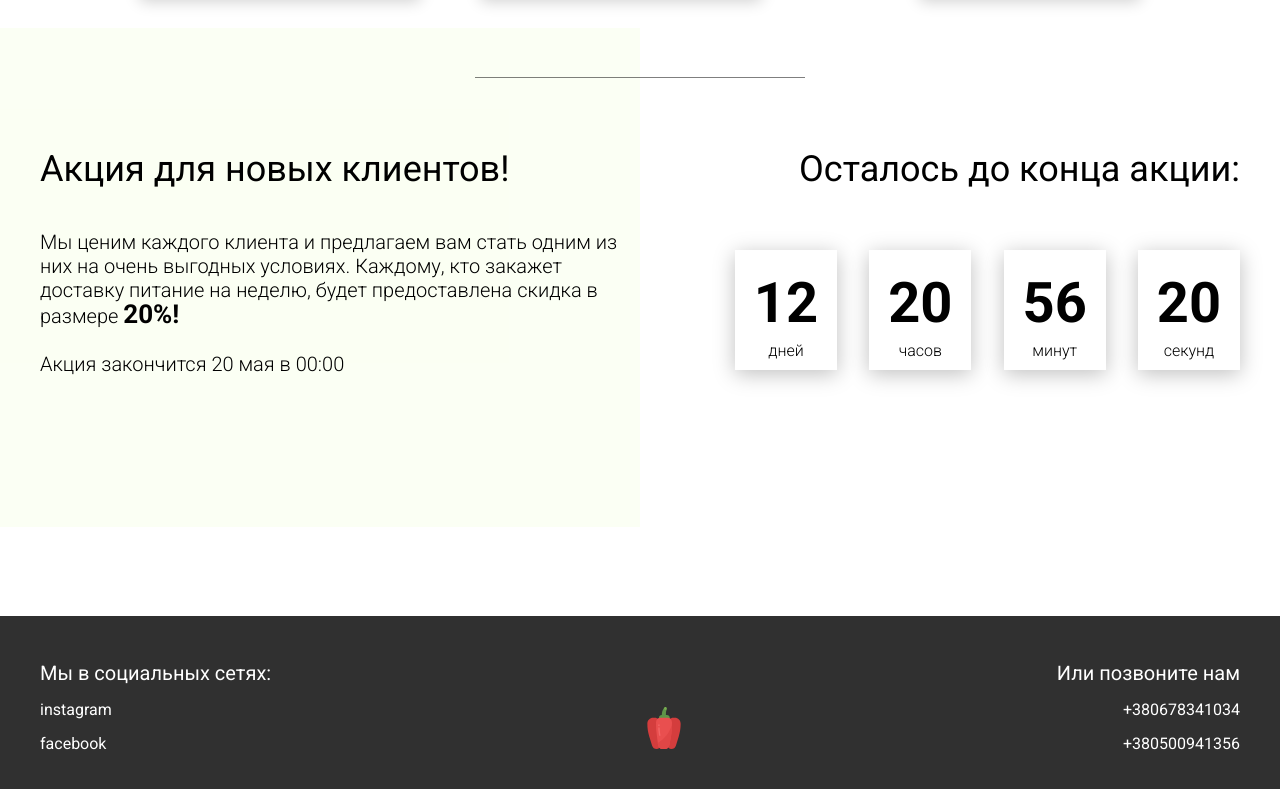
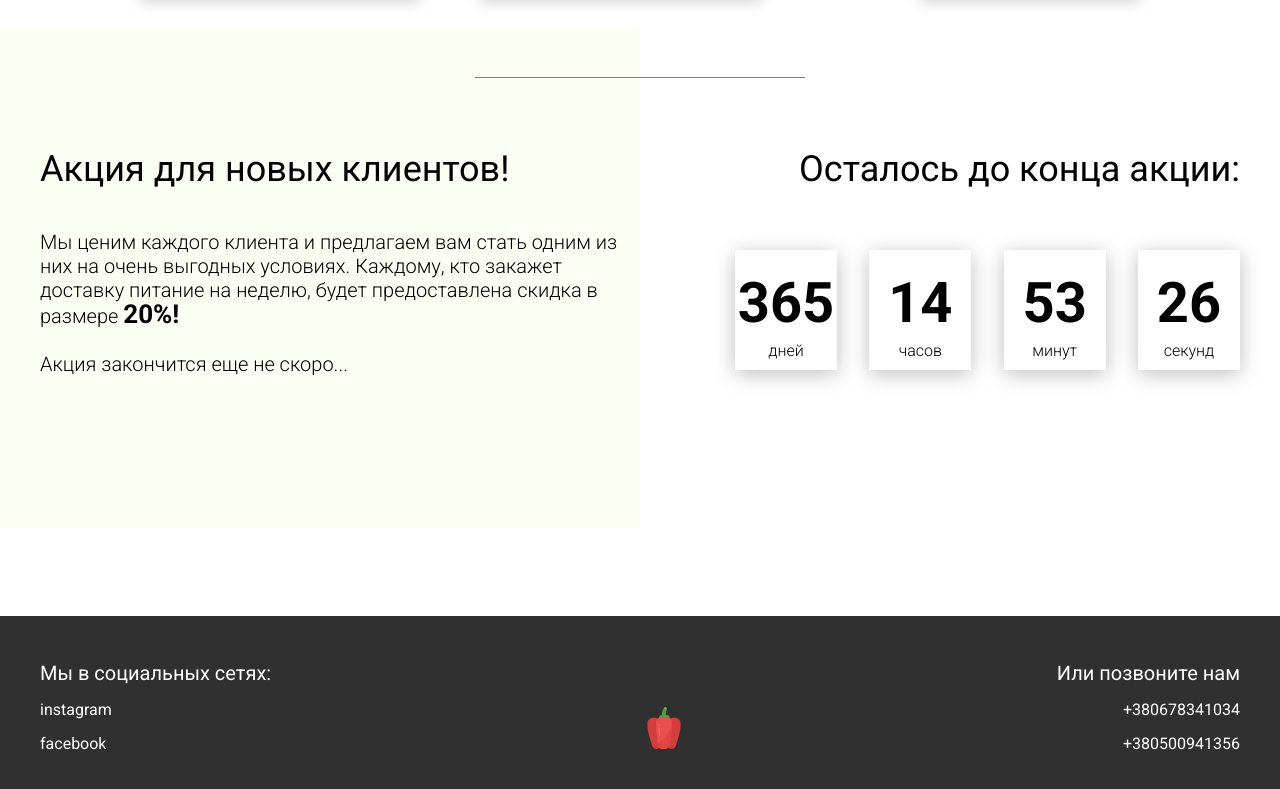
Before and after one commit to YakovlevAndrey1991/study-project-udemy, a plain HTML site: page index.html in a window 1280 px wide. Shown: the part 3448-4237 px from the top of the page. Drawn offline with Linux system fonts and the light colour scheme.

Commit message:
add timer

```diff
--- a/index.html
+++ b/index.html
@@ -242,7 +242,7 @@
                     Мы ценим каждого клиента и предлагаем вам стать одним из них на очень выгодных условиях.
                     Каждому, кто закажет доставку питание на неделю, будет предоставлена скидка в размере <span>20%!</span>
                     <br><br>
-                    Акция закончится 20 мая в 00:00
+                    Акция закончится еще не скоро...
                 </div>
             </div>
             <div class="promotion__timer">
--- a/js/script.js
+++ b/js/script.js
@@ -1,5 +1,4 @@
 'use strict'
-
 window.addEventListener('DOMContentLoaded', () => {
 
     // Tabs
@@ -32,7 +31,7 @@ window.addEventListener('DOMContentLoaded', () => {
 
         if (t && t.classList.contains('tabheader__item')) {
             tabs.forEach((item, i) => {
-                if (t == item){
+                if (t == item) {
                     hideTabContent();
                     showTabContent(i);
                 }
@@ -42,4 +41,57 @@ window.addEventListener('DOMContentLoaded', () => {
 
     // Timer
 
+    const deadLine = '2022-05-11';
+
+    function getTimeRemaining(endtime) {
+        const t = Date.parse(endtime) - Date.parse(Date()),
+              days = Math.floor(t / (1000 * 60 * 60 * 24)),
+              hours = Math.floor((t / (1000 * 60 * 60) % 24)),
+              minutes = Math.floor((t / 1000 / 60) % 60),
+              seconds = Math.floor((t / 1000) % 60);
+
+        return {
+            'total': t,
+            'days': days,
+            'hours': hours,
+            'minutes': minutes,
+            'seconds': seconds
+        };
+
+    }
+
+    function getZero (num) {
+        if (num >= 0 && num < 10) {
+            return `0${num}`;
+        } else {
+            return num;
+        }
+    }
+
+    function setClock(selector, endtime) {
+        const timer = document.querySelector(selector),
+              days = timer.querySelector('#days'),
+              hours = timer.querySelector('#hours'),
+              minutes = timer.querySelector('#minutes'),
+              seconds = timer.querySelector('#seconds'),
+              timeInterval = setInterval(updateClock, 1000);
+
+        updateClock();
+
+        function updateClock() {
+            const t = getTimeRemaining(endtime);
+
+            days.innerHTML = getZero(t.days);
+            hours.innerHTML = getZero(t.hours);
+            minutes.innerHTML = getZero(t.minutes);
+            seconds.innerHTML = getZero(t.seconds);
+
+            if (t.total <= 0) {
+                clearInterval(timeInterval);
+            }
+        }
+    }
+
+    setClock('.timer', deadLine);
+
 });
```
